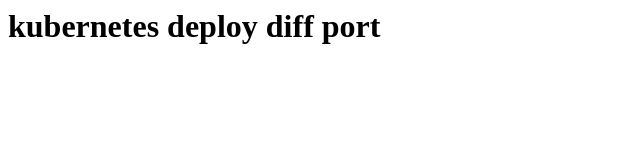
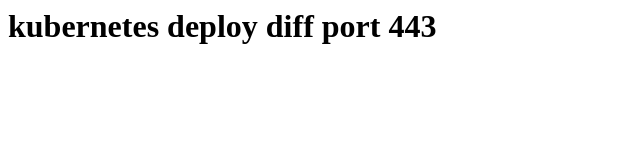
Before and after one commit to shahbaz619/DevOps-Practise, a plain HTML site: page index.html in a window 1280 px wide. Shown: the full height of the page, 0-640 px from the left. Drawn offline with Linux system fonts and the light colour scheme.

Commit message:
port 443

```diff
--- a/index.html
+++ b/index.html
@@ -1,5 +1,5 @@
 <html>
     <h1>
-        kubernetes deploy diff port
+        kubernetes deploy diff port 443
     </h1>
 </html>
```
Also changed, not shown: 1 other file.
